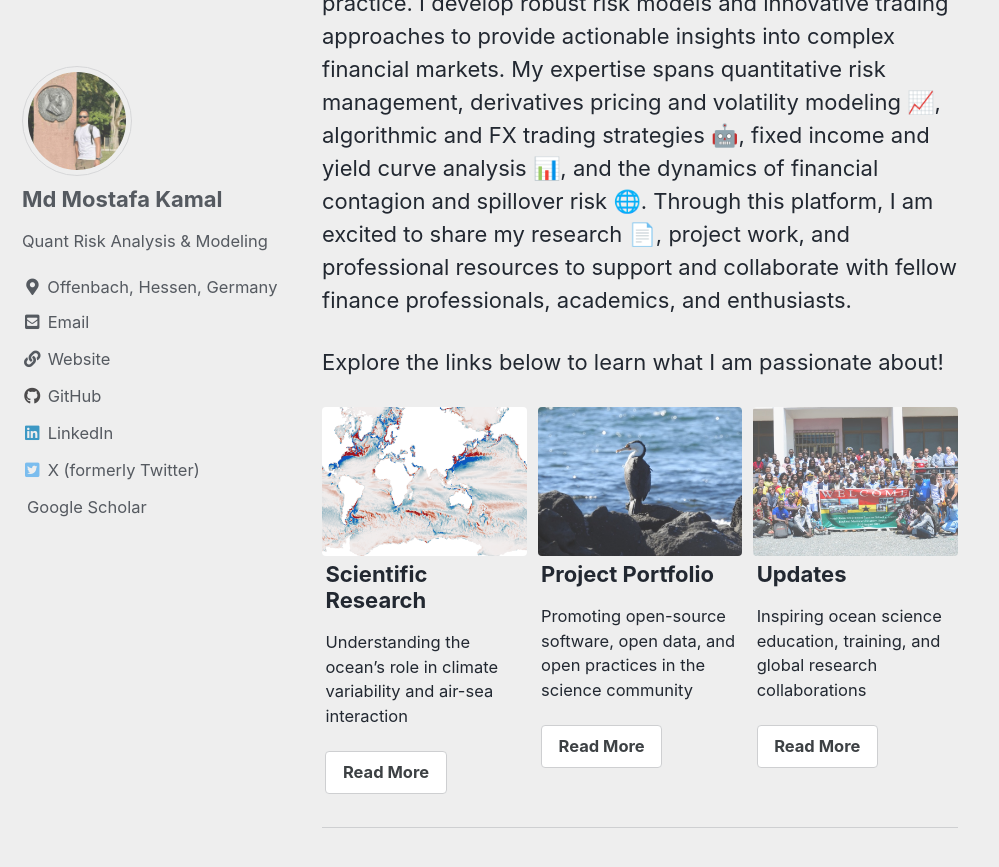
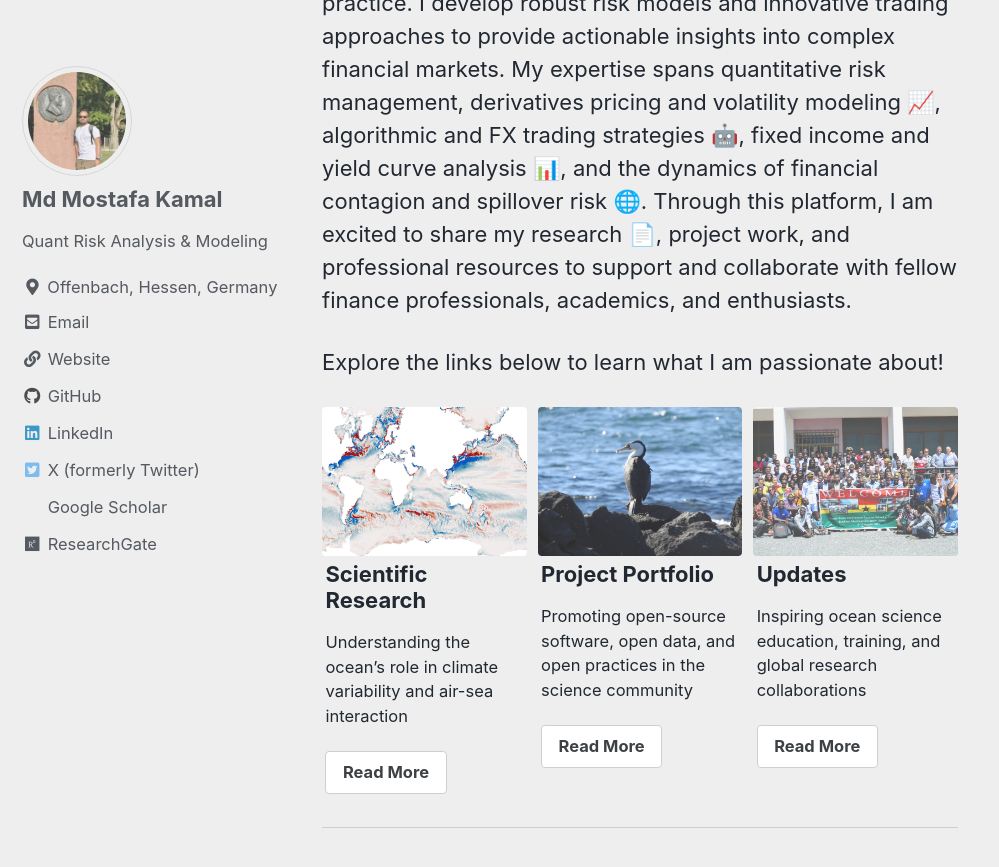
Before and after one commit to Mostafa-MMK/Mostafa-MMK.github.io, a Jekyll site: the page built from _pages/index.md, in a window 1280 px wide and 900 px high, scrolled down 667 px. Shown: the top 867 px of the window, without its empty margins (0-999 px from the left). Built offline with Jekyll 4.4.1, drawn with Linux system fonts in a browser that asks for light colours; cached includes are drawn as plain includes; the list of posts is cut into pages by our own code.

Commit message:
Update _config.yml

```diff
--- a/_config.yml
+++ b/_config.yml
@@ -133,11 +133,11 @@ author:
       icon: "fab fa-fw fa-instagram"
       # url: "https://instagram.com/"
     - label: "Google Scholar"
-      icon: "ai ai-fw ai-google-scholar-square"
+      icon: "fab fa-fw fa-google-scholar"
       url: "https://scholar.google.com/citations?user=GDt_2UMAAAAJ&hl=en&oi=sra"
     - label: "ResearchGate"
-      icon: "ai ai-fw ai-researchgate-square"
-      # url: "https://www.researchgate.net/profile/your_profile_name"
+      icon: "fab fa-fw fa-researchgate"
+      url: "https://www.researchgate.net/profile/your_profile_name"
 
 # Site Footer
 footer:
```
